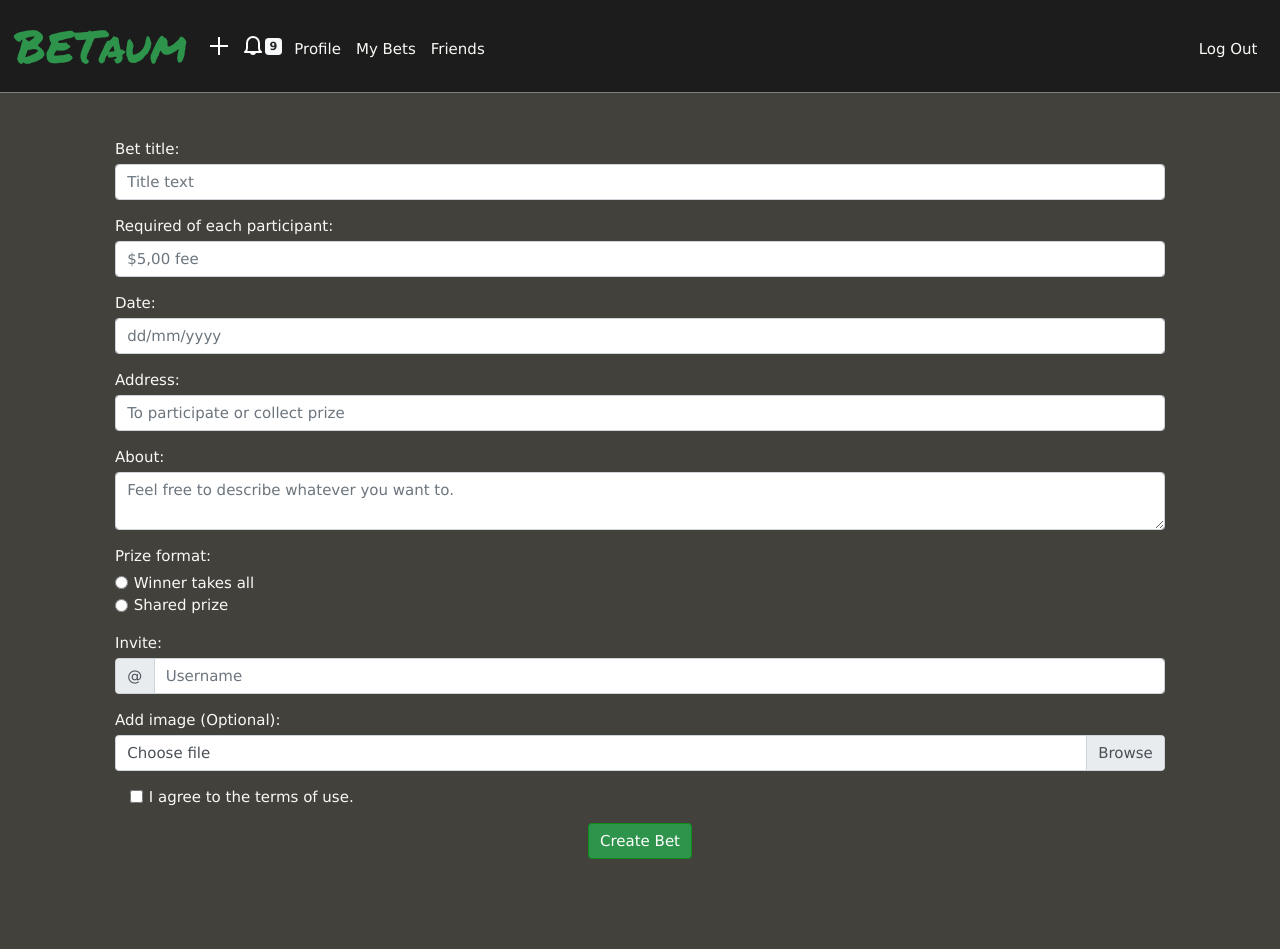
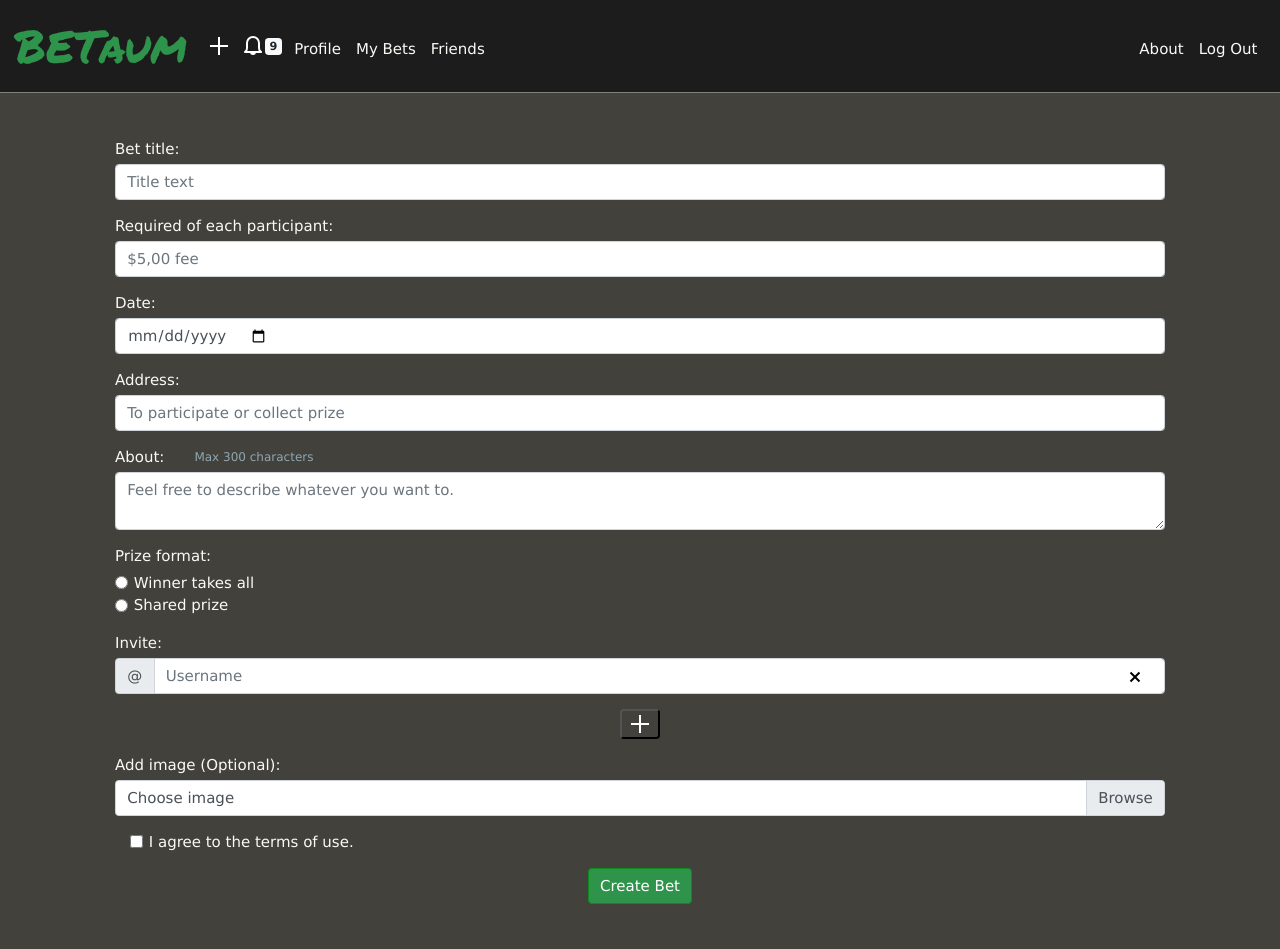
Before and after one commit to guilhermepirani/betaum, a Flask app: page /newbet in a window 1280 px wide. Before the commit the page ends 859 px from the top, so only its background shows below. Run offline with Flask 2, Linux system fonts and the light colour scheme; a user stored in the database is signed in; some libraries are stand-ins or nearby versions.

Commit message:
Finished image upload for new bet page

```diff
--- a/app.py
+++ b/app.py
@@ -1,11 +1,12 @@
 import os
 
 from cs50 import SQL
-from flask import Flask, redirect, render_template, request, session
+from flask import Flask, redirect, render_template, request, session, url_for, abort, send_from_directory
 from flask_session import Session
 from tempfile import mkdtemp
 from werkzeug.exceptions import default_exceptions, HTTPException, InternalServerError
 from werkzeug.security import check_password_hash, generate_password_hash
+from werkzeug.utils import secure_filename
 from datetime import datetime
 
 from helpers import *
@@ -15,6 +16,12 @@ app = Flask(__name__)
 
 # Ensure templates are auto-reloaded
 app.config["TEMPLATES_AUTO_RELOAD"] = True
+
+# Upload configs
+UPLOAD_FOLDER = "./static/uploads"
+ALLOWED_EXTENSIONS = ['txt', 'pdf', 'png', 'jpg', 'jpeg', 'gif']
+app.config['UPLOAD_FOLDER'] = UPLOAD_FOLDER
+app.config['MAX_CONTENT_LENGTH'] = 5 * 1024 * 1024
 
 
 # Ensure responses aren't cached
@@ -143,7 +150,75 @@ def register():
 @login_required
 def newbet():
     """Register new friendly bet"""
-    return render_template("/newbet.html")
+    if request.method == "POST":
+
+        # Get user id
+        user_id = session["user_id"]
+
+        def allowed_file(filename):
+            return '.' in filename and \
+                   filename.rsplit('.', 1)[1].lower() in ALLOWED_EXTENSIONS
+
+        def upload_file():
+            if request.method == 'POST':
+                # check if the post request has the file part
+                if 'file' not in request.files:
+                    return None
+                file = request.files['file']
+
+                # submit a empty part without filename
+                if file.filename == '':
+                    return None
+
+                # Save file
+                if file and allowed_file(file.filename):
+                    filename = secure_filename(file.filename)
+                    file.save(os.path.join(app.config['UPLOAD_FOLDER'], filename))
+
+                    return "./static/uploads/{}".format(filename)
+
+        # Ensure title was submitted
+        if not request.form.get("bname"):
+            return apology("must provide a Title", 403)
+
+        # Ensure entry requirement was submitted
+        elif not request.form.get("entry"):
+            return apology("must provide an entry requirement", 403)
+
+        else:
+            db.execute(
+                "INSERT INTO bets (creator, title, requirements, date, address, format, invited, joined, image,"
+                " active) "
+                "VALUES (:creator, :title, :requirements, :date, :address, :format, :invited, :joined, :image,"
+                " :active)",
+                creator=user_id,
+                title=request.form.get("bname"),
+                requirements=request.form.get("entry"),
+                date=request.form.get("date"),
+                address=request.form.get("place"),
+                format=request.form.get("optradio"),
+                invited=request.form.getlist("invited"),
+                joined=user_id,
+                image=upload_file(),
+                active=True)
+            return redirect("/")
+
+    else:
+        return render_template("/newbet.html")
+
+
+# @app.route("/bet-page", method=["GET", "POST"])
+# @login_required
+# def bet_page():
+#     """Bet info page"""
+#
+#     if request.method == "GET":
+#         bet_id = request.form.get("id")
+#
+#         db.execute("SELECT * FROM bets WHERE id = :bet_id",
+#                    bet_id=bet_id)
+#
+#         return render_template("/bet-page.html", )
 
 
 @app.route("/profile")
@@ -167,8 +242,6 @@ def friends():
     return render_template("/friends.html")
 
 
-
-
 def errorHandler(e):
     """Handle error"""
     if not isinstance(e, HTTPException):
--- a/helpers.py
+++ b/helpers.py
@@ -2,8 +2,10 @@ import os
 import requests
 import urllib.parse
 
-from flask import redirect, render_template, session
+from flask import redirect, render_template, session, request
 from functools import wraps
+
+from werkzeug.utils import secure_filename
 
 
 def apology(message, code=400):
--- a/static/css/newbet.css
+++ b/static/css/newbet.css
@@ -7,6 +7,7 @@ label {
 
 main .form-control {
     display: flex;
+    flex: 1;
     width: 100%;
 
 }
@@ -14,9 +15,42 @@ main .form-control {
     margin-bottom: 1rem;
 }
 
+label span {
+    margin: auto;
+    font-size: 12px;
+    color: #8fa7b3;
+    margin-left: 2rem;
+}
+
 #invites {
     margin-top: 1rem;
 }
+
+span > img {
+    position: absolute;
+    z-index: 10;
+    padding: 0.75rem;
+    right: 1%;
+}
+
+.mb-3, .my-3 {
+    margin-bottom: 0!important;
+}
+
+.input-group>.custom-select:not(:last-child),
+.input-group>.form-control:not(:last-child) {
+    border-top-right-radius: .25rem;
+    border-bottom-right-radius: .25rem;
+ }
+
+#new-field {
+    background: transparent;
+    border-radius: 0.25rem;
+    margin-bottom: 1rem;
+    margin-top: 1rem;
+}
+
+
 
 #checkbox {
     margin: 1rem;
--- a/templates/layout.html
+++ b/templates/layout.html
@@ -56,6 +56,7 @@
                             <li class="nav-item"><a class="nav-link" href="/friends">Friends</a></li>
                         </ul>
                         <ul class="navbar-nav ml-auto mt-2">
+                            <li class="nav-item"><a class="nav-link" href="/logout">About</a></li>
                             <li class="nav-item"><a class="nav-link" href="/logout">Log Out</a></li>
                         </ul>
                     </div>
--- a/templates/newbet.html
+++ b/templates/newbet.html
@@ -9,53 +9,59 @@
 {% endblock%}
 
 {% block main %}
-    <form action="/newbet" class="needs-validation" novalidate method="POST">
+    <form action="/newbet" class="needs-validation" novalidate method="POST" enctype="multipart/form-data">
         <label for="bname">Bet title:</label>
         <div class="form-group">
-            <input type="text" class="form-control" id="bname" placeholder="Title text" name="bname" required>
+            <input type="text" class="form-control" id="bname" placeholder="Title text" name="bname" maxlength="30" required>
             <div class="valid-feedback">Valid.</div>
             <div class="invalid-feedback">Please fill out this field.</div>
         </div>
         <label for="entry">Required of each participant:</label>
         <div class="form-group">
-            <input type="text" class="form-control" id="entry" placeholder="$5,00 fee" name="entry" required>
+            <input type="text" class="form-control" id="entry" placeholder="$5,00 fee" name="entry" maxlength="30" required>
             <div class="valid-feedback">Valid.</div>
             <div class="invalid-feedback">Please fill out this field.</div>
         </div>
         <label for="date">Date:</label>
         <div class="form-group">
-            <input type="text" class="form-control" id="date" placeholder="dd/mm/yyyy" name="date">
+            <input type="date" class="form-control" id="date" placeholder="" name="date">
         </div>
         <div class="form-group">
             <label for="place">Address:</label>
-            <input type="text" class="form-control" id="place" placeholder="To participate or collect prize" name="place">
+            <input type="text" class="form-control" id="place" placeholder="To participate or collect prize" maxlength="60" name="place">
         </div>
-        <label for="about">About:</label>
+        <label for="about">About: <span>Max 300 characters</span></label>
         <div class="input-block">
-            <textarea class="form-control" id="about" name="about" placeholder="Feel free to describe whatever you want to."></textarea>
+            <textarea class="form-control" id="about" name="about" placeholder="Feel free to describe whatever you want to." maxlength="300"></textarea>
         </div>
         <label>Prize format:</label>
         <div class="form-check">
             <label class="form-check-label">
-                <input type="radio" class="form-check-input" name="optradio">Winner takes all
+                <input type="radio" class="form-check-input" name="optradio" value="Winner takes all">Winner takes all
             </label>
         </div>
         <div class="form-check">
             <label class="form-check-label">
-                <input type="radio" class="form-check-input" name="optradio">Shared prize
+                <input type="radio" class="form-check-input" name="optradio" value="Shared prize">Shared prize
             </label>
         </div>
         <label id="invites">Invite:</label>
-        <div class="input-group mb-3">
+        <div id="invite" class="input-group mb-3">
             <div class="input-group-prepend">
                 <span class="input-group-text">@</span>
             </div>
-            <input type="text" class="form-control" placeholder="Username">
+            <input type="text" class="form-control" placeholder="Username" name="invited">
+            <span id="close" onclick="deleteField(event)">
+                <img src="../static/img/close.svg" alt="Remove" />
+            </span>
         </div>
+        <button id="new-field" onclick="addInviteField()" type="button">
+            <img src="../static/img/plus.svg" alt="New Invite" />
+        </button>
         <label>Add image (Optional):</label>
         <div class="custom-file">
-            <input type="file" class="custom-file-input" id="customFile">
-            <label class="custom-file-label" for="customFile">Choose file</label>
+            <input type="file" class="custom-file-input" id="customFile" name="file">
+            <label class="custom-file-label" for="customFile">Choose image</label>
         </div>
         <div class="form-group form-check">
             <label id="checkbox" class="form-check-label">
@@ -65,34 +71,9 @@
             </label>
         </div>
 
-        <button type="submit" class="btn btn-primary">Create Bet</button>
+        <button type="submit" value="Upload" class="btn btn-primary">Create Bet</button>
     </form>
 
-<script>
-// Disable form submissions if there are invalid fields
-(function() {
-  'use strict';
-  window.addEventListener('load', function() {
-    // Get the forms we want to add validation styles to
-    var forms = document.getElementsByClassName('needs-validation');
-    // Loop over them and prevent submission
-    var validation = Array.prototype.filter.call(forms, function(form) {
-      form.addEventListener('submit', function(event) {
-        if (form.checkValidity() === false) {
-          event.preventDefault();
-          event.stopPropagation();
-        }
-        form.classList.add('was-validated');
-      }, false);
-    });
-  }, false);
-})();
-
-// Add the following code if you want the name of the file appear on select
-$(".custom-file-input").on("change", function() {
-  var fileName = $(this).val().split("\\").pop();
-  $(this).siblings(".custom-file-label").addClass("selected").html(fileName);
-});
-</script>
+<script src="../static/scripts/newbet.js"></script>
 
 {% endblock %}
```
Also changed, not shown: static/scripts/newbet.js (added, +83 -0 lines), betaum.db, static/img/close.svg (added), static/uploads/vallaki.jpg (added), templates/bet-page.html (added).
